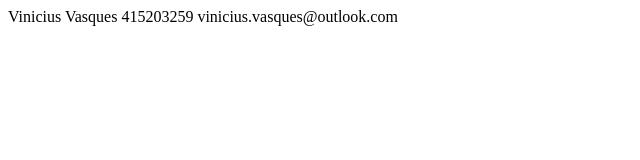
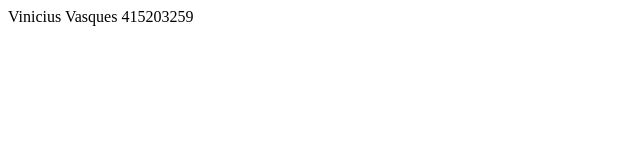
Before and after one commit to 415203259/Aula2409, a plain HTML site: page index.html in a window 1280 px wide. Shown: the whole page, without its empty margins (0-640 px from the left). Drawn offline with Linux system fonts and the light colour scheme.

Commit message:
Revert "Merge projeto V1"

```diff
--- a/index.html
+++ b/index.html
@@ -7,6 +7,5 @@
 <body>
   Vinicius Vasques
   415203259
-  vinicius.vasques@outlook.com
 </body>
 </html>
```
Also changed, not shown: menu.txt (deleted).
